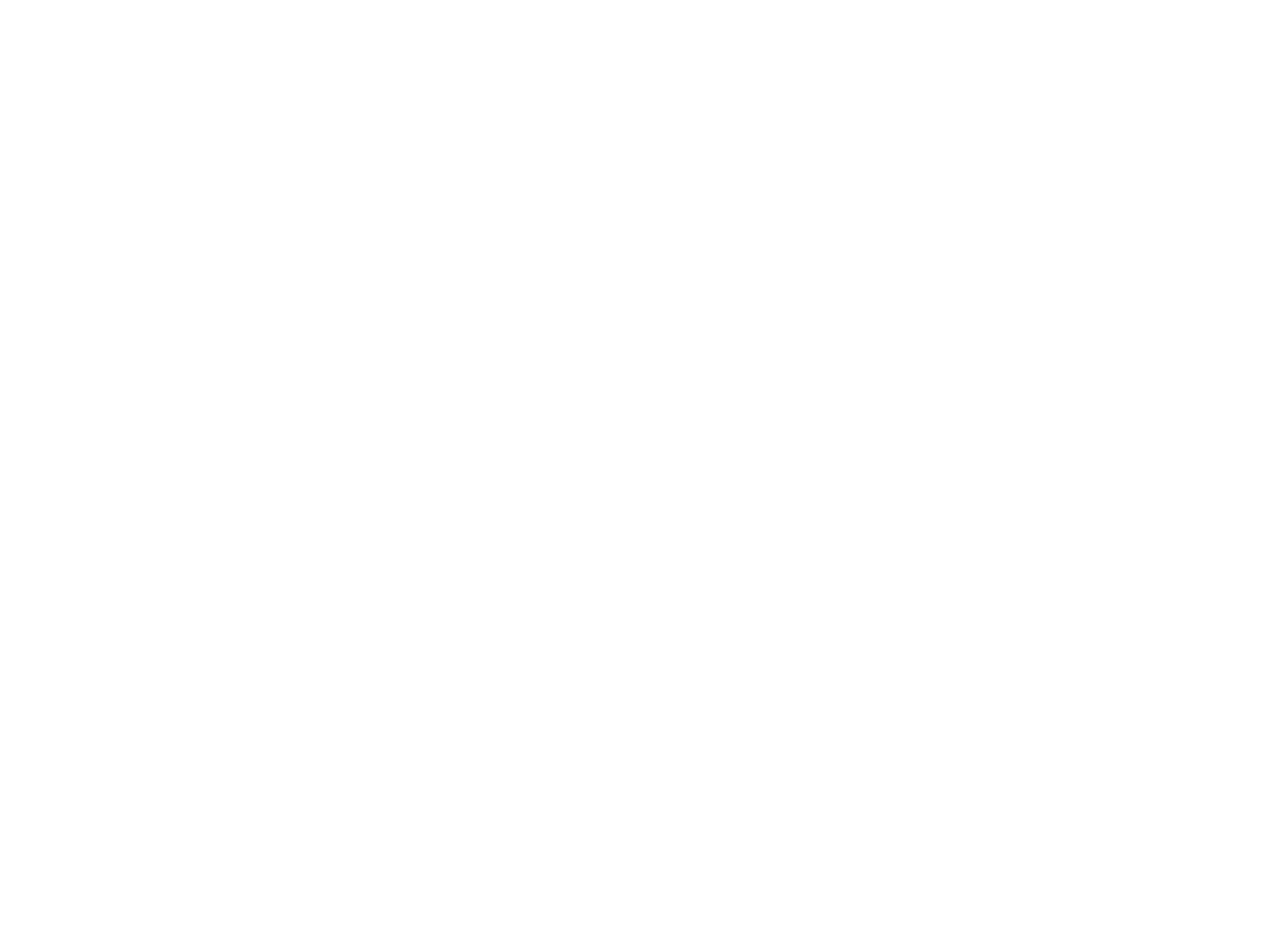
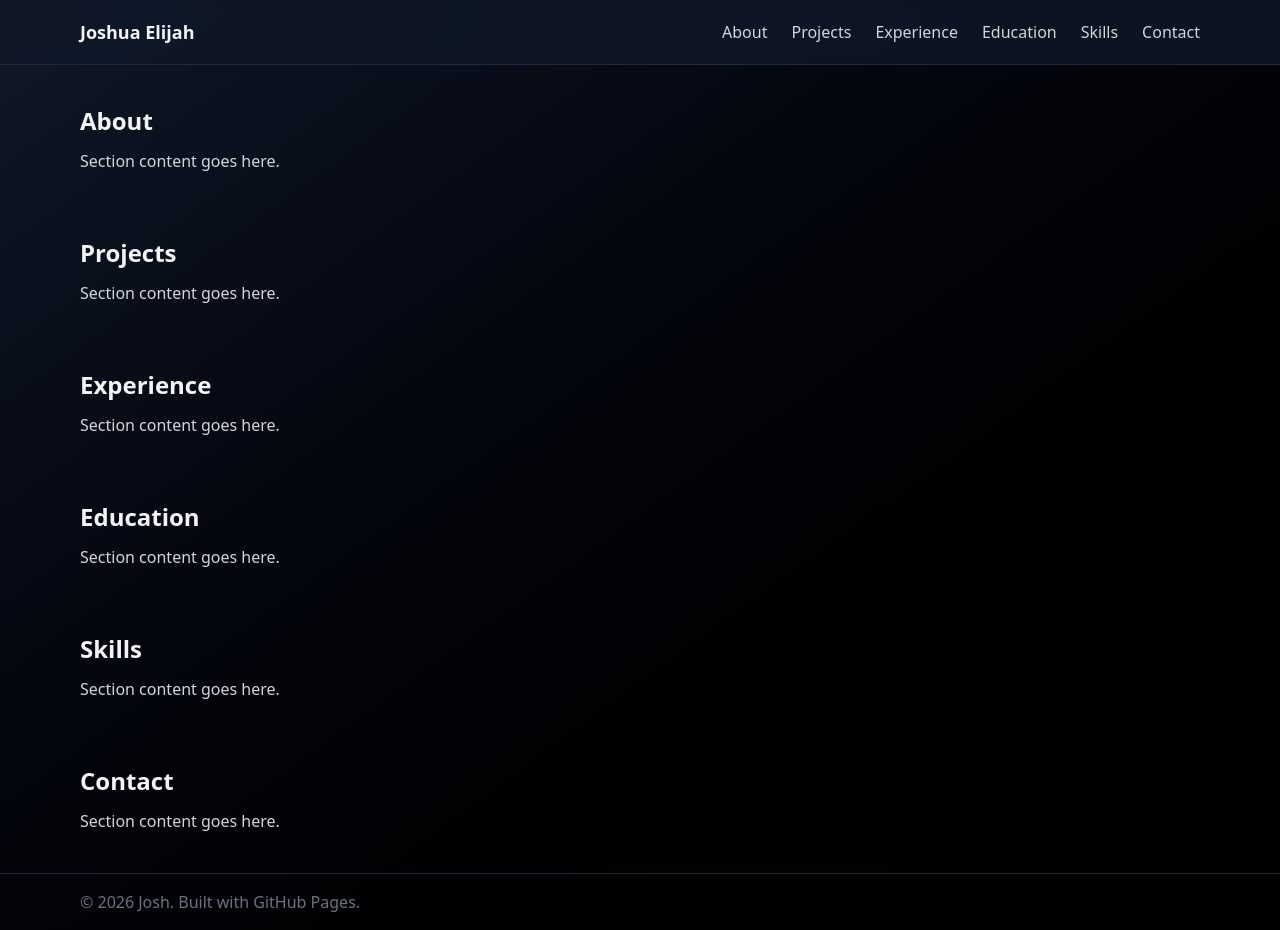
Before and after one commit to JDElijah/JDElijah.github.io, a website: page projects/index.html in a window 1280 px wide. Before the commit the page ends 800 px from the top, so only its background shows below. Drawn offline with Linux system fonts and the light colour scheme.

Commit message:
Tailwind workflow, update git ignore, style improvement

```diff
--- /dev/null
+++ b/css/tailwind.css
@@ -0,0 +1,16 @@
+@import "tailwindcss" source("../");
+
+@layer components {
+  .nav-link {
+    @apply text-gray-300 hover:text-white transition-colors duration-200 font-medium;
+  }
+
+  .nav-link-mobile {
+    @apply block w-full px-4 py-3 text-gray-300 hover:text-white transition-colors duration-200;
+  }
+
+  .nav-link:focus-visible,
+  .nav-link-mobile:focus-visible {
+    @apply outline-none ring-2 ring-gray-500 rounded;
+  }
+}
--- a/index.html
+++ b/index.html
@@ -13,7 +13,7 @@
     <link href="https://cdn.jsdelivr.net/npm/bootstrap@5.3.3/dist/css/bootstrap.min.css" rel="stylesheet"
         integrity="sha384-QWTKZyjpPEjISv5WaRU9OFeRpok6YctnYmDr5pNlyT2bRjXh0JMhjY6hW+ALEwIH" crossorigin="anonymous" />
 
-    <link rel="stylesheet" href="./css/style.css" />
+    <link rel="stylesheet" href="./css/styles.css" />
 </head>
 
 <body>
--- a/js/main.js
+++ b/js/main.js
@@ -1 +1,18 @@
-document.getElementById("year").textContent = new Date().getFullYear();
+console.log("main.js loaded");
+
+document.addEventListener("DOMContentLoaded", () => {
+  // Footer year
+  const year = document.getElementById("year");
+  if (year) year.textContent = new Date().getFullYear();
+
+  // Mobile nav toggle
+  const toggle = document.getElementById("nav-toggle");
+  const mobileMenu = document.getElementById("nav-mobile");
+
+  if (toggle && mobileMenu) {
+    toggle.addEventListener("click", () => {
+      const isHidden = mobileMenu.classList.toggle("hidden");
+      toggle.setAttribute("aria-expanded", (!isHidden).toString());
+    });
+  }
+});
--- a/projects/index.html
+++ b/projects/index.html
@@ -0,0 +1,104 @@
+<!doctype html>
+<html lang="en">
+<head>
+  <meta charset="UTF-8" />
+  <meta name="viewport" content="width=device-width, initial-scale=1.0" />
+  <title>Joshua Elijah | Systems Tech and Software Developer</title>
+
+  <meta name="description" content="IT Support & Systems Technician portfolio." />
+
+  <!-- Compiled Tailwind output -->
+  <link rel="stylesheet" href="../css/styles.css" />
+</head>
+
+<body id="top" class="min-h-screen bg-gradient-to-br from-gray-900 to-black text-gray-300">
+
+  <!-- Navbar -->
+  <nav class="sticky top-0 z-50 border-b border-gray-800 bg-gray-900/80 backdrop-blur">
+    <div class="mx-auto max-w-6xl px-4">
+      <div class="flex h-16 items-center justify-between">
+
+        <!-- Brand -->
+        <a href="#top" class="text-lg font-semibold text-gray-100">
+          Joshua Elijah
+        </a>
+
+        <!-- Mobile toggle -->
+        <button
+          id="nav-toggle"
+          class="md:hidden text-2xl text-gray-300 hover:text-white focus:outline-none"
+          aria-label="Toggle navigation"
+          aria-expanded="false"
+          aria-controls="nav-mobile"
+        >
+          ☰
+        </button>
+
+        <!-- Desktop nav -->
+        <div class="hidden md:flex md:items-center md:space-x-6">
+          <a href="#about" class="nav-link">About</a>
+          <a href="#projects" class="nav-link">Projects</a>
+          <a href="#experience" class="nav-link">Experience</a>
+          <a href="#education" class="nav-link">Education</a>
+          <a href="#skills" class="nav-link">Skills</a>
+          <a href="#contact" class="nav-link">Contact</a>
+        </div>
+      </div>
+
+      <!-- Mobile nav -->
+      <div id="nav-mobile" class="hidden md:hidden border-t border-gray-800">
+        <div class="flex flex-col divide-y divide-gray-800">
+          <a href="#about" class="nav-link-mobile">About</a>
+          <a href="#projects" class="nav-link-mobile">Projects</a>
+          <a href="#experience" class="nav-link-mobile">Experience</a>
+          <a href="#education" class="nav-link-mobile">Education</a>
+          <a href="#skills" class="nav-link-mobile">Skills</a>
+          <a href="#contact" class="nav-link-mobile">Contact</a>
+        </div>
+      </div>
+
+    </div>
+  </nav>
+
+  <!-- Demo content (replace with your sections) -->
+  <main class="mx-auto max-w-6xl px-4 py-10 space-y-16">
+    <section id="about" class="space-y-3">
+      <h1 class="text-2xl font-semibold text-gray-100">About</h1>
+      <p class="text-gray-300">Section content goes here.</p>
+    </section>
+
+    <section id="projects" class="space-y-3">
+      <h2 class="text-2xl font-semibold text-gray-100">Projects</h2>
+      <p class="text-gray-300">Section content goes here.</p>
+    </section>
+
+    <section id="experience" class="space-y-3">
+      <h2 class="text-2xl font-semibold text-gray-100">Experience</h2>
+      <p class="text-gray-300">Section content goes here.</p>
+    </section>
+
+    <section id="education" class="space-y-3">
+      <h2 class="text-2xl font-semibold text-gray-100">Education</h2>
+      <p class="text-gray-300">Section content goes here.</p>
+    </section>
+
+    <section id="skills" class="space-y-3">
+      <h2 class="text-2xl font-semibold text-gray-100">Skills</h2>
+      <p class="text-gray-300">Section content goes here.</p>
+    </section>
+
+    <section id="contact" class="space-y-3">
+      <h2 class="text-2xl font-semibold text-gray-100">Contact</h2>
+      <p class="text-gray-300">Section content goes here.</p>
+    </section>
+  </main>
+
+  <footer class="border-t border-gray-800 py-4">
+    <div class="mx-auto max-w-6xl px-4 text-gray-500">
+      © <span id="year"></span> Josh. Built with GitHub Pages.
+    </div>
+  </footer>
+
+  <script src="../js/main.js"></script>
+</body>
+</html>
```
Also changed, not shown: css/style.css (deleted, +0 -11 lines), package.json (added, +27 -0 lines), css/styles.css (added), 2 other files.
